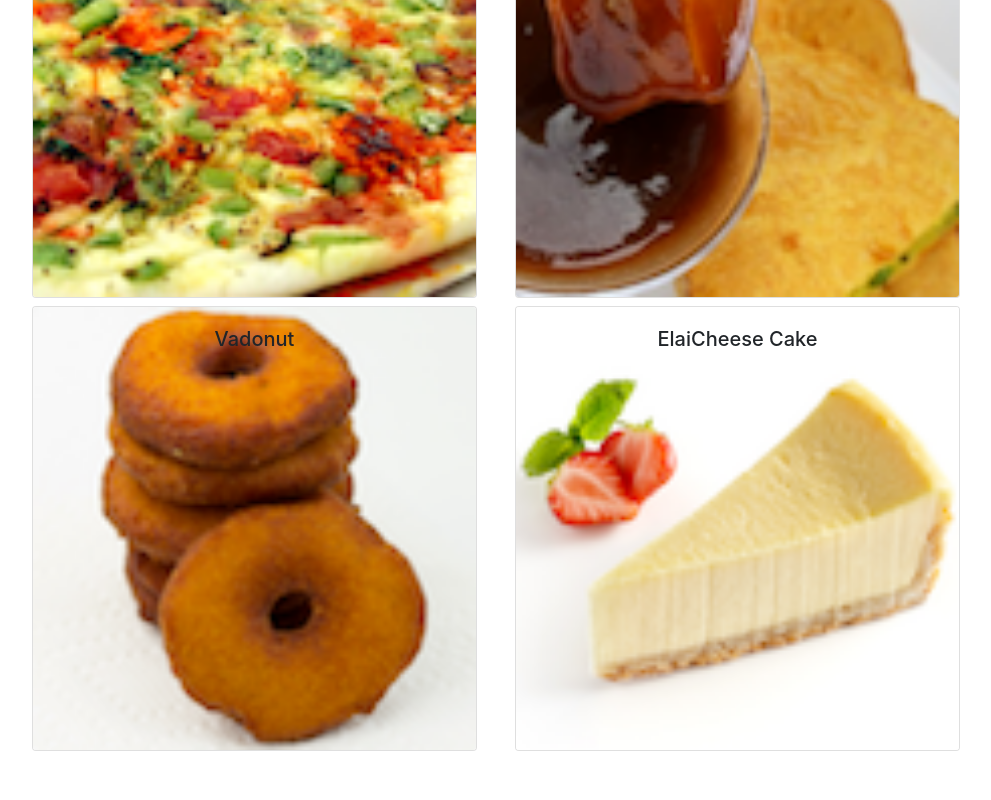
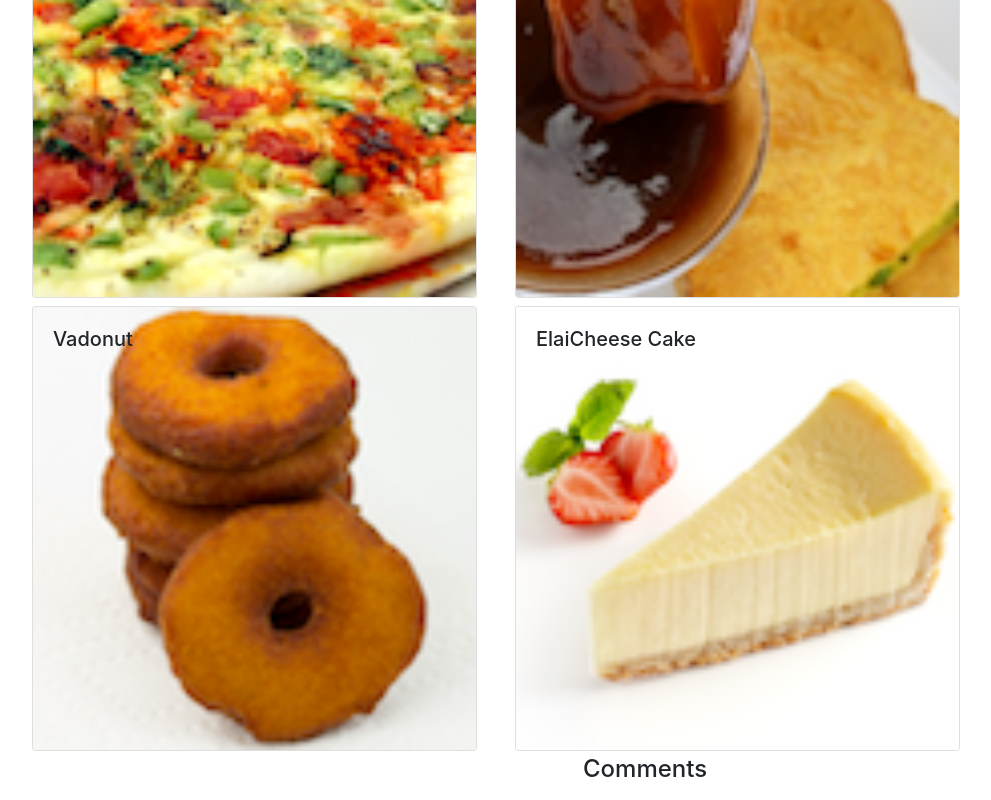
Before and after one commit to slimgabsi/ReactTest, a React (Create React App) app in the folder my-app/: page / in a window 1280 px wide. Shown: the part 207-1007 px from the top of the page, without its empty margins (57-1048 px from the left). Before the commit the page ends 971 px from the top, so only its background shows below. Built offline with nearby package versions, Linux system fonts and the light colour scheme.

Commit message:
react cmps

```diff
--- a/my-app/src/App.js
+++ b/my-app/src/App.js
@@ -1,27 +1,11 @@
-import logo from "./logo.svg";
-import "./App.css";
-import { Navbar, NavbarBrand } from "reactstrap";
+import React, { Component } from "react";
+import Main from "./components/MainComponent";
 
-import { DISHES } from "./shared/dishes.js";
-import { Component } from "react/cjs/react.production.min";
-import Menu from "./components/MenuComponent.js";
 class App extends Component {
-  constructor(props) {
-    super(props);
-    this.state = {
-      dishes: DISHES,
-    };
-  }
-
   render() {
     return (
       <div className="App">
-        <Navbar dark color="primary">
-          <div className="container">
-            <NavbarBrand href="/">Ristorante Con Fusion</NavbarBrand>
-          </div>
-        </Navbar>
-        <Menu dishes={this.state.dishes} />
+        <Main />
       </div>
     );
   }
--- /dev/null
+++ b/my-app/src/components/DishdetailComponent.js
@@ -0,0 +1,58 @@
+import React, { Component } from "react";
+import { Card, CardImg, CardText, CardBody, CardTitle } from "reactstrap";
+
+class DishDetail extends Component {
+  constructor(props) {
+    super(props);
+  }
+  renderDish(dish) {
+    if (dish != null)
+      return (
+        <Card>
+          <CardImg top src={dish.image} alt={dish.name} />
+          <CardBody>
+            <CardTitle>{dish.name}</CardTitle>
+            <CardText>{dish.description}</CardText>
+          </CardBody>
+        </Card>
+      );
+    else return <div></div>;
+  }
+
+  renderComments(dish) {
+    if (dish != null) {
+      const coms = dish.comments.map((com) => {
+        return (
+          <li key={com.id} className="unstyled">
+            <p> {com.comment}</p>
+
+            <p>
+              -- {com.author}
+              {new Intl.DateTimeFormat("en-US", {
+                year: "numeric",
+                month: "short",
+                day: "2-digit",
+              }).format(new Date(Date.parse(com.date)))}
+            </p>
+          </li>
+        );
+      });
+      return coms;
+    } else return <div></div>;
+  }
+  render() {
+    return (
+      <div className="row mw-100">
+        <div className="col-sm-12 col-12 col-md-6 col-xl-6">
+          {this.renderDish(this.props.dish)}
+        </div>
+        <div className="col-sm-12 col-12 col-md-6 col-xl-6">
+          <h4>Comments</h4>
+          <ul>{this.renderComments(this.props.dish)}</ul>
+        </div>
+      </div>
+    );
+  }
+}
+
+export default DishDetail;
--- /dev/null
+++ b/my-app/src/components/MainComponent.js
@@ -0,0 +1,43 @@
+import React, { Component } from "react";
+import { Navbar, NavbarBrand } from "reactstrap";
+
+import { DISHES } from "../shared/dishes.js";
+import Menu from "./MenuComponent.js";
+import DishDetail from "./DishdetailComponent";
+class Main extends Component {
+  constructor(props) {
+    super(props);
+    this.state = {
+      dishes: DISHES,
+      selectedDish: null,
+    };
+  }
+  onDishSelect(dishId) {
+    this.setState({ selectedDish: dishId });
+  }
+  render() {
+    console.log(this.state.selectedDish);
+    return (
+      <div>
+        <Navbar dark color="primary">
+          <div className="container">
+            <NavbarBrand href="/">Black Pearl</NavbarBrand>
+          </div>
+        </Navbar>
+        <Menu
+          dishes={this.state.dishes}
+          onClick={(dishId) => this.onDishSelect(dishId)}
+        />
+        <DishDetail
+          dish={
+            this.state.dishes.filter(
+              (dish) => dish.id === this.state.selectedDish
+            )[0]
+          }
+        />
+      </div>
+    );
+  }
+}
+
+export default Main;
--- a/my-app/src/components/MenuComponent.js
+++ b/my-app/src/components/MenuComponent.js
@@ -1,40 +1,16 @@
 import React, { Component } from "react";
-import { Media } from "reactstrap";
-import {
-  Card,
-  CardImg,
-  CardImgOverlay,
-  CardText,
-  CardBody,
-  CardTitle,
-} from "reactstrap";
+import { Card, CardImg, CardImgOverlay, CardTitle } from "reactstrap";
 
 class Menu extends Component {
   constructor(props) {
     super(props);
-    this.state = { selectedDish: null };
-  }
-  onDishSelect(dish) {
-    this.setState({ selectedDish: dish });
-  }
-  renderDish(dish) {
-    if (dish != null)
-      return (
-        <Card>
-          <CardImg top src={dish.image} alt={dish.name} />
-          <CardBody>
-            <CardTitle>{dish.name}</CardTitle>
-            <CardText>{dish.description}</CardText>
-          </CardBody>
-        </Card>
-      );
-    else return <div></div>;
   }
   render() {
+    console.log(this.props.dishes);
     const menu = this.props.dishes.map((dish) => {
       return (
-        <div className="col-12 col-md-5 m-1">
-          <Card key={dish.id} onClick={() => this.onDishSelect(dish)}>
+        <div key={dish.id} className="col-12 col-md-5 m-1">
+          <Card onClick={() => this.props.onClick(dish.id)}>
             <CardImg width="100%" src={dish.image} alt={dish.name} />
             <CardImgOverlay>
               <CardTitle>{dish.name}</CardTitle>
@@ -47,11 +23,6 @@ class Menu extends Component {
     return (
       <div className="container">
         <div className="row">{menu}</div>
-        <div className="row">
-          <div className="col-12 col-md-5 m-1">
-            {this.renderDish(this.state.selectedDish)}
-          </div>
-        </div>
       </div>
     );
   }
--- a/my-app/src/index.js
+++ b/my-app/src/index.js
@@ -6,9 +6,8 @@ import reportWebVitals from "./reportWebVitals";
 import "bootstrap/dist/css/bootstrap.min.css";
 
 ReactDOM.render(
-  <React.StrictMode>
-    <App />
-  </React.StrictMode>,
+  <App />,
+
   document.getElementById("root")
 );
 
--- a/my-app/src/shared/dishes.js
+++ b/my-app/src/shared/dishes.js
@@ -61,7 +61,7 @@ export const DISHES = [
         id: 0,
         rating: 5,
         comment: "Imagine all the eatables, living in conFusion!",
-        author: "John Lemon",
+        author: "Slim Lemon",
         date: "2012-10-16T17:57:28.556094Z",
       },
       {
```
